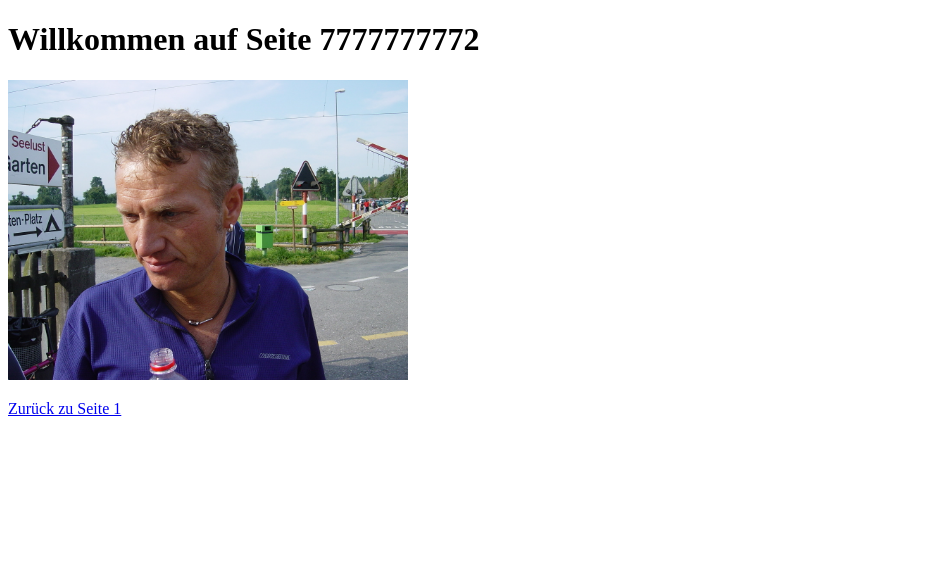
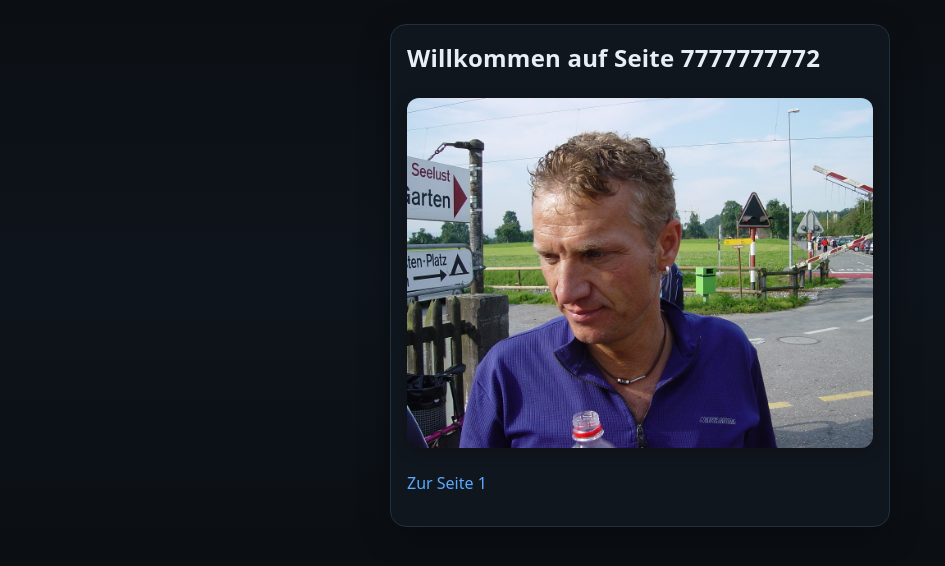
Before and after one commit to TomHer69/Max, a Node server app: page /seite2 in a window 1280 px wide. Shown: the top 566 px of the page, without its empty margins (0-945 px from the left). Run offline with Node 20, Linux system fonts and the light colour scheme.

Commit message:
styles änderung

```diff
--- a/views/seite2.ejs
+++ b/views/seite2.ejs
@@ -3,15 +3,77 @@
 
 <head>
     <meta charset="UTF-8">
+    <meta name="viewport" content="width=device-width,initial-scale=1" />
     <title>Seite 2</title>
+    <style>
+        :root {
+            --bg: #0b0f14;
+            --card: #10161d;
+            --muted: #748090;
+            --text: #e6eef8;
+            --accent: #5aa9ff;
+            --border: #22303d;
+            --success: #26c281;
+            --warn: #ffb400;
+        }
+
+        * {
+            box-sizing: border-box;
+        }
+
+        body {
+            margin: 0;
+            padding: 24px;
+            font-family: system-ui, -apple-system, Segoe UI, Roboto, Inter, Arial, sans-serif;
+            background: linear-gradient(180deg, #0b0f14, #0e141b 50%, #0b0f14);
+            color: var(--text);
+        }
+
+        h1 {
+            margin: 0 0 16px;
+            font-size: 24px;
+            letter-spacing: .2px;
+        }
+
+        a {
+            color: var(--accent);
+            text-decoration: none;
+        }
+
+        a:hover {
+            text-decoration: underline;
+        }
+
+        .panel {
+            background: var(--card);
+            border: 1px solid var(--border);
+            border-radius: 16px;
+            padding: 16px;
+            box-shadow: 0 10px 30px rgba(0, 0, 0, .35);
+            max-width: 500px;
+            margin: 0 auto;
+        }
+
+        img {
+            display: block;
+            margin: 24px auto;
+            max-width: 100%;
+            border-radius: 12px;
+            box-shadow: 0 4px 16px rgba(0, 0, 0, 0.2);
+        }
+    </style>
 </head>
 
+
+
 <body>
-    <h1>
-        <%= ueberschrift %>
-    </h1>
-    <img src="/images/bild2.jpg" alt="Bild 2" style="max-width:400px;">
-    <p><a href="/">Zurück zu Seite 1</a></p>
+    <div class="panel">
+        <h1>
+            <%= ueberschrift %>
+        </h1>
+        <img src="/images/bild2.jpg" alt="Bild 2">
+        <p><a href="/">Zur Seite 1</a></p>
+    </div>
 </body>
 
 </html>
```
Also changed, not shown: views/seite1.ejs (+65 -5 lines).
